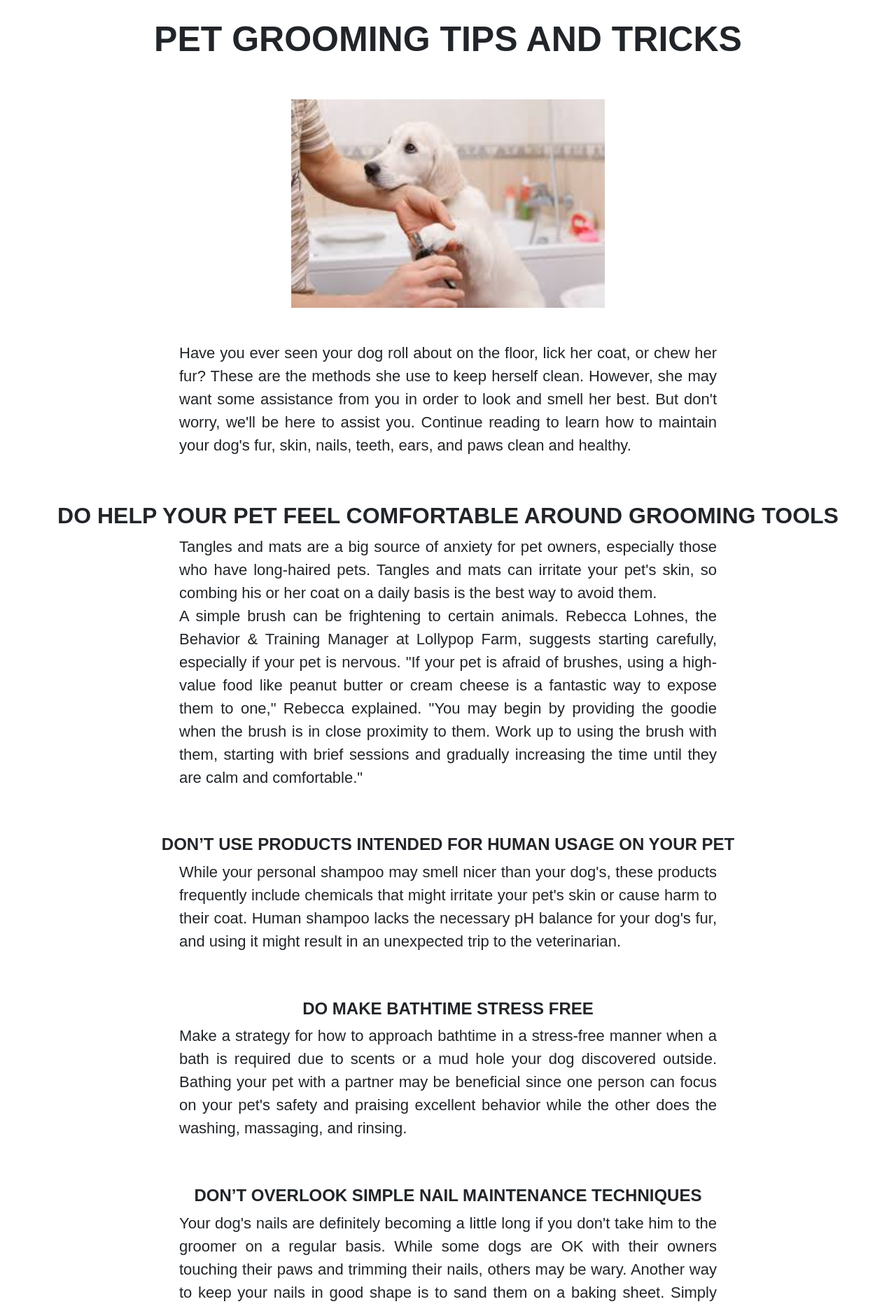
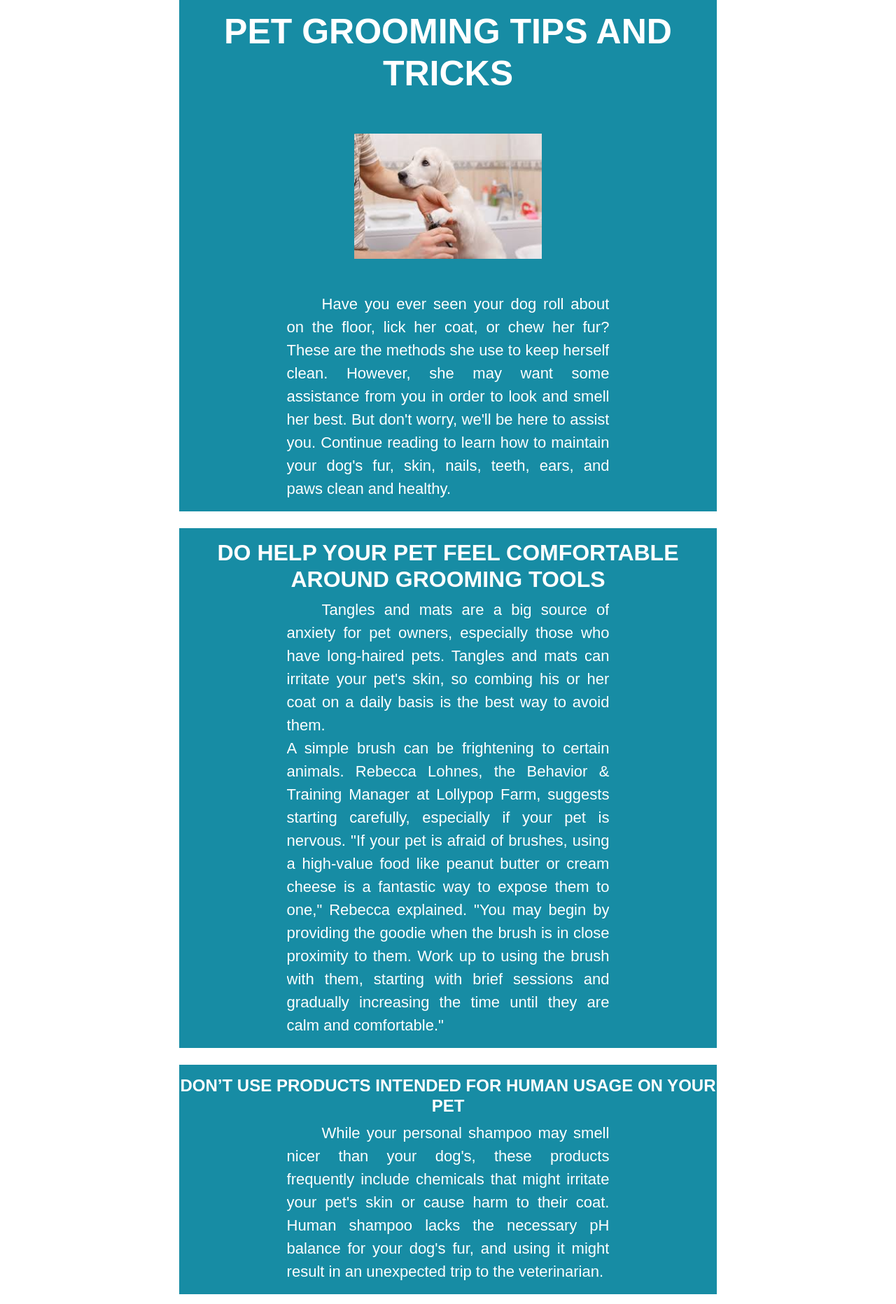
Before and after one commit to Clinic-Directory-2021/web_based_clinic_directory, a Django app: page /grooming/ in a window 1280 px wide. Shown: the part 70-1934 px from the top of the page at 70% size. Run offline with Django 3.2, Linux system fonts and the light colour scheme; some libraries are stand-ins or nearby versions.

Commit message:
revisions

```diff
--- a/main_app/static/css/homepage.css
+++ b/main_app/static/css/homepage.css
@@ -126,13 +126,13 @@
     }
     .add-item{
         width: 20%;
-        height: 350px;
+        height: 450px;
         margin: 1%;
         float: left;
     }
     .item{
      width: 20%;
-     height: 350px;
+     height: 450px;
      margin: 1%;
      float: left;
 
--- a/main_app/templates/add_item.html
+++ b/main_app/templates/add_item.html
@@ -36,10 +36,10 @@
     <form action="/add_item_firebase/" id="addItemForm" method='post' enctype="multipart/form-data" id="add_item_form" style='background-color: white;border: 0.2px solid black; padding: 1%;width: 55%; margin-left: auto;margin-right: auto;'>
     {% csrf_token %}
     <!-- Image Preview-->
-    <img src="../static/images/logo.png" id="preview_img" alt="" class="image">
+    <img src="../static/images/logo.png" id="preview_img" alt="" class="image" >
     <br>
     <!-- Input File-->
-    <input required name="selected_product_image" id="product_image" accept=".jpg, .jpeg, .png" type="file" alt="Submit" class="credentials">
+    <input required name="selected_product_image" id="product_image" accept="image/png" type="file" alt="Submit" class="credentials" ><ss><b>PNG Format pictures only.</b></ss>
     <br>
     <!-- Input Prod Name-->
     <label  class="credentials">Product Name</label>
@@ -55,7 +55,7 @@
     </select>
     <!-- Input Prod Description-->
     <label  class="credentials">Product Description</label>
-    <input required type="text" name="product_description" id="product_description" class="credentials" placeholder="Product Description*">
+    <textarea required  name="product_description" id="product_description" class="credentials" placeholder="Product Description*" style="height: 100px;"></textarea>
     <!-- Current Number of Items -->
     <input type="number" hidden="true" class="credentials" name="current_number_of_items" id="current_number_of_items" value="{{user_data.total_items}}" />
     <!-- Field Name -->
--- a/main_app/templates/grooming.html
+++ b/main_app/templates/grooming.html
@@ -10,70 +10,76 @@
 {% endif %}
   {% block content %}
 
-
+  <div style="background-color: #178CA4; margin-left: 20%; margin-right: 20%; color: white;">
   <h1 align="center" style="margin-top:2%;font-size: 50px;text-transform: uppercase;"><strong>Pet grooming tips and tricks</strong></h1>
   <br><br>
  <img src="../static/images/dog grooming pic.jpg" alt="grooming pic" style="display: block; margin-left: auto; margin-right: auto; width: 35%" >
 
  <br><br>
 
- <p style="font-size:22px; text-align: justify; text-justify: inter-word;margin-left: 20%; margin-right: 20%;" >Have you ever seen your dog roll about on the floor, lick her coat, or chew her fur? These are the methods she use to keep herself clean. However, she may want some assistance from you in order to look and smell her best. But don't worry, we'll be here to assist you. Continue reading to learn how to maintain your dog's fur, skin, nails, teeth, ears, and paws clean and healthy.</p>
-
+ <p style="font-size:22px; text-align: justify; text-justify: inter-word;margin-left: 20%; margin-right: 20%; text-indent: 50px;" >Have you ever seen your dog roll about on the floor, lick her coat, or chew her fur? These are the methods she use to keep herself clean. However, she may want some assistance from you in order to look and smell her best. But don't worry, we'll be here to assist you. Continue reading to learn how to maintain your dog's fur, skin, nails, teeth, ears, and paws clean and healthy.</p>
+</div>
    <br>
 
-   <h2 align="center" style="margin-top:2%;text-transform: uppercase;"><strong>DO Help Your Pet Feel Comfortable Around Grooming Tools</strong></h2>
 
-   <p style="font-size:22px; text-align: justify; text-justify: inter-word;margin-left: 20%; margin-right: 20%;">
+   <div style="background-color: #178CA4; margin-left: 20%; margin-right: 20%; color: white;">
+    <h2 align="center" style="margin-top:2%;text-transform: uppercase;"><strong>DO Help Your Pet Feel Comfortable Around Grooming Tools</strong></h2>
+   <p style="font-size:22px; text-align: justify; text-justify: inter-word;margin-left: 20%; margin-right: 20%; text-indent: 50px;">
     Tangles and mats are a big source of anxiety for pet owners, especially those who have long-haired pets. Tangles and mats can irritate your pet's skin, so combing his or her coat on a daily basis is the best way to avoid them.
 
     <br>A simple brush can be frightening to certain animals. Rebecca Lohnes, the Behavior & Training Manager at Lollypop Farm, suggests starting carefully, especially if your pet is nervous. "If your pet is afraid of brushes, using a high-value food like peanut butter or cream cheese is a fantastic way to expose them to one," Rebecca explained. "You may begin by providing the goodie when the brush is in close proximity to them. Work up to using the brush with them, starting with brief sessions and gradually increasing the time until they are calm and comfortable."
 
    </p>
-
+</div>
    <br>
 
 
-   <h4 align="center" style="margin-top:2%;text-transform: uppercase;"><strong>DON’T Use Products Intended For Human Usage On Your Pet</strong></h4>
 
-   <p style="font-size:22px; text-align: justify; text-justify: inter-word;margin-left: 20%; margin-right: 20%;">
+   <div style="background-color: #178CA4; margin-left: 20%; margin-right: 20%; color: white;">
+    <h4 align="center" style="margin-top:2%;text-transform: uppercase;"><strong>DON’T Use Products Intended For Human Usage On Your Pet</strong></h4>
+   <p style="font-size:22px; text-align: justify; text-justify: inter-word;margin-left: 20%; margin-right: 20%; text-indent: 50px;">
     While your personal shampoo may smell nicer than your dog's, these products frequently include chemicals that might irritate your pet's skin or cause harm to their coat. Human shampoo lacks the necessary pH balance for your dog's fur, and using it might result in an unexpected trip to the veterinarian.
 
    </p>
-
+</div>
    <br>
 
-   <h4 align="center" style="margin-top:2%;text-transform: uppercase;"><strong>DO Make Bathtime Stress Free</strong></h4>
 
-   <p style="font-size:22px; text-align: justify; text-justify: inter-word;margin-left: 20%; margin-right: 20%;">
+   <div style="background-color: #178CA4; margin-left: 20%; margin-right: 20%; color: white;">
+    <h4 align="center" style="margin-top:2%;text-transform: uppercase;"><strong>DO Make Bathtime Stress Free</strong></h4>
+   <p style="font-size:22px; text-align: justify; text-justify: inter-word;margin-left: 20%; margin-right: 20%; text-indent: 50px;">
     Make a strategy for how to approach bathtime in a stress-free manner when a bath is required due to scents or a mud hole your dog discovered outside. Bathing your pet with a partner may be beneficial since one person can focus on your pet's safety and praising excellent behavior while the other does the washing, massaging, and rinsing.
 
 
    </p>
-
+</div>
    <br>
 
-   <h4 align="center" style="margin-top:2%;text-transform: uppercase;"><strong>DON’T Overlook Simple Nail Maintenance Techniques</strong></h4>
 
-   <p style="font-size:22px; text-align: justify; text-justify: inter-word;margin-left: 20%; margin-right: 20%;">
+   <div style="background-color: #178CA4; margin-left: 20%; margin-right: 20%; color: white;">
+    <h4 align="center" style="margin-top:2%;text-transform: uppercase;"><strong>DON’T Overlook Simple Nail Maintenance Techniques</strong></h4>
+   <p style="font-size:22px; text-align: justify; text-justify: inter-word;margin-left: 20%; margin-right: 20%; text-indent: 50px;">
     Your dog's nails are definitely becoming a little long if you don't take him to the groomer on a regular basis. While some dogs are OK with their owners touching their paws and trimming their nails, others may be wary. Another way to keep your nails in good shape is to sand them on a baking sheet. Simply place the sandpaper on top of the sheet, and when your pet places their paw on it, give them with a treat.
 
 
    </p>
-
-   <br>
-
-   <h4 align="center" style="margin-top:2%;text-transform: uppercase;"><strong>DO Call Your Vet If You Have Any Concerns</strong></h4>
-
-   <p style="font-size:22px; text-align: justify; text-justify: inter-word;margin-left: 20%; margin-right: 20%;">
-    Your veterinarian is always your best resource, now more than ever, if your pet has a health-related concern. If you detect any problems with your pet's health or behavior, the first place you should go is to your local veterinarian, who can help you and determine whether your pet need emergency medical assistance.
-   </p>
-
+</div>
    <br>
 
 
-   <h4 align="center" style="margin-top:2%;text-transform: uppercase;"><strong>Supplies for grooming pets</strong></h4>
+   <div style="background-color: #178CA4; margin-left: 20%; margin-right: 20%; color: white;">
+    <h4 align="center" style="margin-top:2%;text-transform: uppercase;"><strong>DO Call Your Vet If You Have Any Concerns</strong></h4>
+   <p style="font-size:22px; text-align: justify; text-justify: inter-word;margin-left: 20%; margin-right: 20%; text-indent: 50px;">
+    Your veterinarian is always your best resource, now more than ever, if your pet has a health-related concern. If you detect any problems with your pet's health or behavior, the first place you should go is to your local veterinarian, who can help you and determine whether your pet need emergency medical assistance.
+   </p>
+</div>
+   <br>
 
-   <p style="font-size:22px; text-align: justify; text-justify: inter-word;margin-left: 20%; margin-right: 20%;">
+
+
+<div style="background-color: #178CA4; margin-left: 20%; margin-right: 20%; color: white;">
+    <h4 align="center" style="margin-top:2%;text-transform: uppercase;"><strong>Supplies for grooming pets</strong></h4>
+   <p style="font-size:22px; text-align: justify; text-justify: inter-word;margin-left: 20%; margin-right: 20%; ">
     Here are some grooming tools you could require:
     <br>
     <br> -Shampoo that is suited for your pet's age and species (kittens and puppies need gentle shampoo; very young animals need products free of harsh pesticides; and ferrets should have ferret shampoo)
@@ -107,11 +113,12 @@
 
 
    </p>
-
+</div>
    <br>
 
-   <h4 align="center" style="margin-top:2%;text-transform: uppercase;"><strong>In summary, here are 8 do-it-yourself pet grooming techniques</strong></h4>
 
+   <div style="background-color: #178CA4; margin-left: 20%; margin-right: 20%; color: white;">
+    <h4 align="center" style="margin-top:2%;text-transform: uppercase;"><strong>In summary, here are 8 do-it-yourself pet grooming techniques</strong></h4>
    <p style="font-size:22px; text-align: justify; text-justify: inter-word;margin-left: 20%; margin-right: 20%;">
 
     <br>-Stay calm and bring on the treats.
@@ -123,7 +130,7 @@
     <br>-Trim nails regularly.
     <br>-Do not rush.
    </p>
-
+</div>
    <br>
 
 
--- a/main_app/templates/homepage.html
+++ b/main_app/templates/homepage.html
@@ -32,7 +32,10 @@
       {% endif %}
 
         <img src="{{values.product_img_url}}" alt="" data-bs-toggle="modal" data-bs-target="#exampleModal" style="width: 150px; height: 150px;"><br><br>
-        <b>{{values.product_name}}</b><br><br>
+        <b>Item name: </b>{{values.product_name}}<br>
+        <b>Item Price: </b>{{values.product_price}}<br>
+        <b>Description: </b>{{values.product_description}}<br>
+        <b>Category: </b>{{values.product_category}}<br><br><br>
     <div style="display: flex;">
         <button type="button" class="btn btn-success" style="margin:auto; width: 150px; height: 50px;" onclick="MarkProductAvailable('{{key}}','{{values.product_img_url}}','{{values.product_img_directory}}' , '{{values.product_name |escapejs}}' , '{{values.product_price}}')">Available</button>
         <button type="button" class="btn btn-danger" style="margin:auto; width: 150px; height: 50px;" onclick="MarkProductNotAvailable('{{key}}','{{values.product_img_url}}','{{values.product_img_directory}}' , '{{values.product_name |escapejs}}' , '{{values.product_price}}')" >Unavailable</button>
--- a/main_app/templates/login.html
+++ b/main_app/templates/login.html
@@ -33,7 +33,7 @@
     <br>
     <a href="{% url 'register' %}" class="login-link" style='text-align: center;'><i>Not a member? Register here.</i></a>
     <br>
-    <p class="login-link" style='text-align: center;color: #3bb6ed; font-size: 1.2vw;'>Click <span onclick="redirectToAdmin()" style="cursor: pointer;"><b>Here</b></span> to Log in as Super Administrator</p>
+    <!-- <p class="login-link" style='text-align: center;color: #3bb6ed; font-size: 1.2vw;'>Click <span onclick="redirectToAdmin()" style="cursor: pointer;"><b>Here</b></span> to Log in as Super Administrator</p> -->
 </div>
 {% include 'footer.html' %}
 <div id="loader"></div>
```
Also changed, not shown: db.sqlite3.
